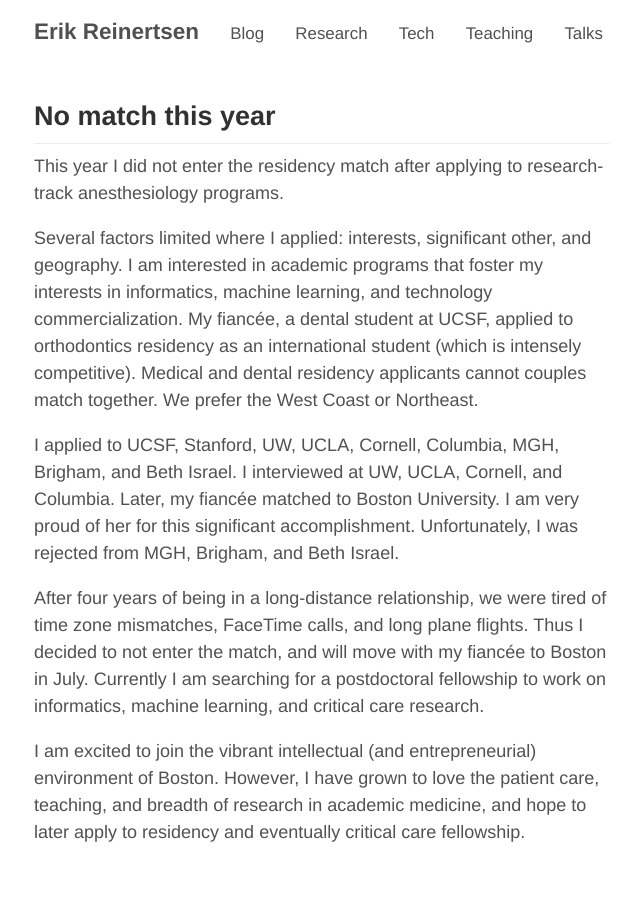
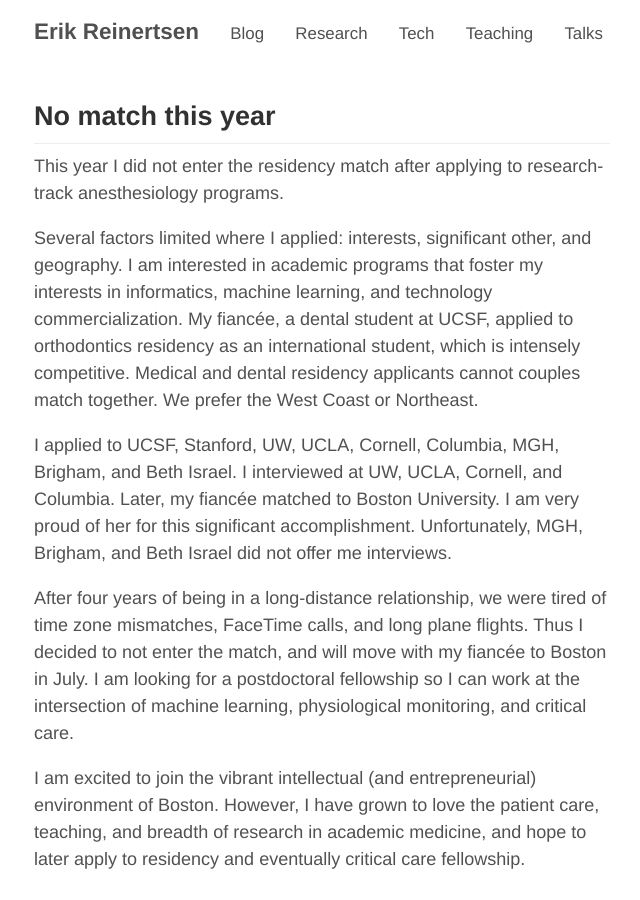
Before and after one commit to erikr/erikr.github.io, a Jekyll site: the page built from _posts/2019-02-21-no-match-this-year.md, in a window 1280 px wide. Shown: the whole page, without its empty margins (318-958 px from the left). Built offline with Jekyll 4.4.1, drawn with Linux system fonts in a browser that asks for light colours; nearby versions of some CDN libraries; comment, search, counter and statistics services are not loaded.

Commit message:
revised match post- minor style

```diff
--- a/_posts/2019-02-21-no-match-this-year.md
+++ b/_posts/2019-02-21-no-match-this-year.md
@@ -6,10 +6,10 @@ tags: medicine
 
 This year I did not enter the residency match after applying to research-track anesthesiology programs.
 
-Several factors limited where I applied: interests, significant other, and geography. I am interested in academic programs that foster my interests in informatics, machine learning, and technology commercialization. My fiancée, a dental student at UCSF, applied to orthodontics residency as an international student (which is intensely competitive). Medical and dental residency applicants cannot couples match together. We prefer the West Coast or Northeast.
+Several factors limited where I applied: interests, significant other, and geography. I am interested in academic programs that foster my interests in informatics, machine learning, and technology commercialization. My fiancée, a dental student at UCSF, applied to orthodontics residency as an international student, which is intensely competitive. Medical and dental residency applicants cannot couples match together. We prefer the West Coast or Northeast.
 
-I applied to UCSF, Stanford, UW, UCLA, Cornell, Columbia, MGH, Brigham, and Beth Israel. I interviewed at UW, UCLA, Cornell, and Columbia. Later, my fiancée matched to Boston University. I am very proud of her for this significant accomplishment. Unfortunately, I was rejected from MGH, Brigham, and Beth Israel.
+I applied to UCSF, Stanford, UW, UCLA, Cornell, Columbia, MGH, Brigham, and Beth Israel. I interviewed at UW, UCLA, Cornell, and Columbia. Later, my fiancée matched to Boston University. I am very proud of her for this significant accomplishment. Unfortunately, MGH, Brigham, and Beth Israel did not offer me interviews.
 
-After four years of being in a long-distance relationship, we were tired of time zone mismatches, FaceTime calls, and long plane flights. Thus I decided to not enter the match, and will move with my fiancée to Boston in July. Currently I am searching for a postdoctoral fellowship to work on informatics, machine learning, and critical care research.
+After four years of being in a long-distance relationship, we were tired of time zone mismatches, FaceTime calls, and long plane flights. Thus I decided to not enter the match, and will move with my fiancée to Boston in July. I am looking for a postdoctoral fellowship so I can work at the intersection of machine learning, physiological monitoring, and critical care.
 
 I am excited to join the vibrant intellectual (and entrepreneurial) environment of Boston. However, I have grown to love the patient care, teaching, and breadth of research in academic medicine, and hope to later apply to residency and eventually critical care fellowship.
```
